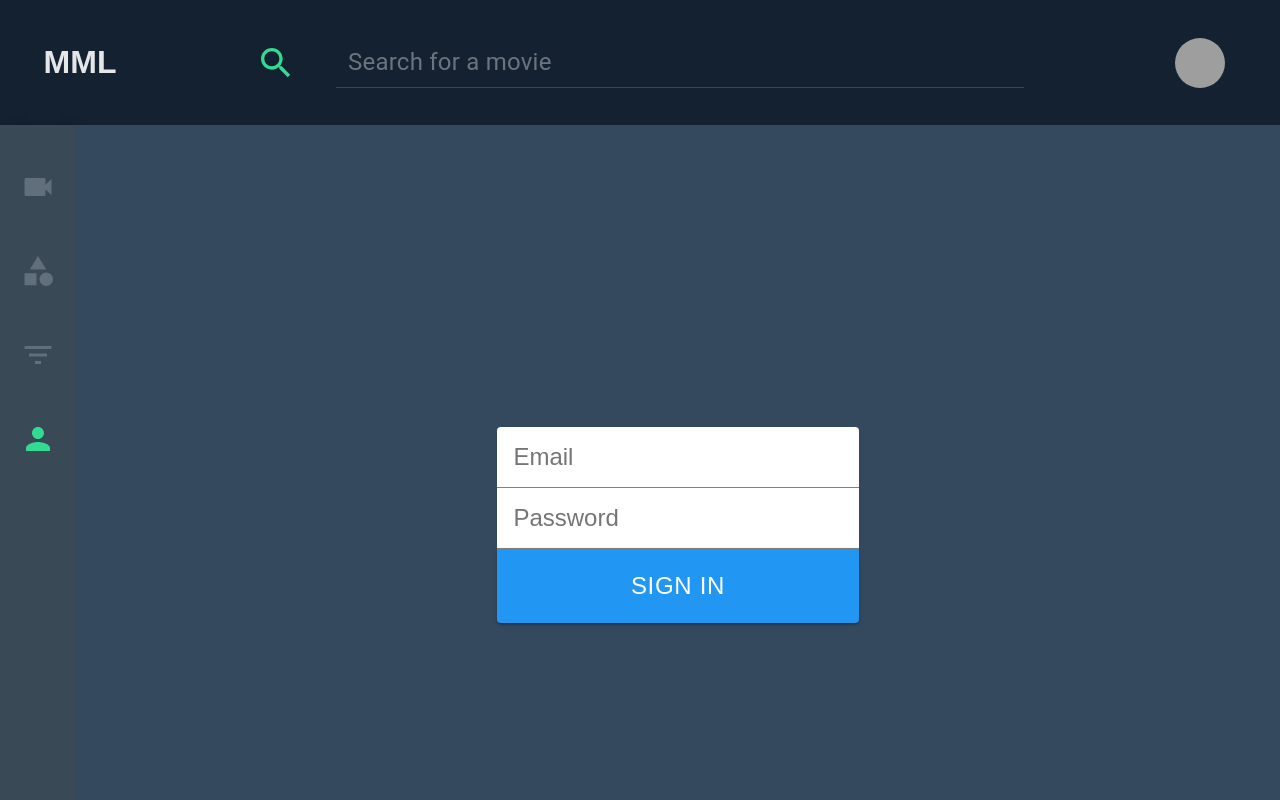
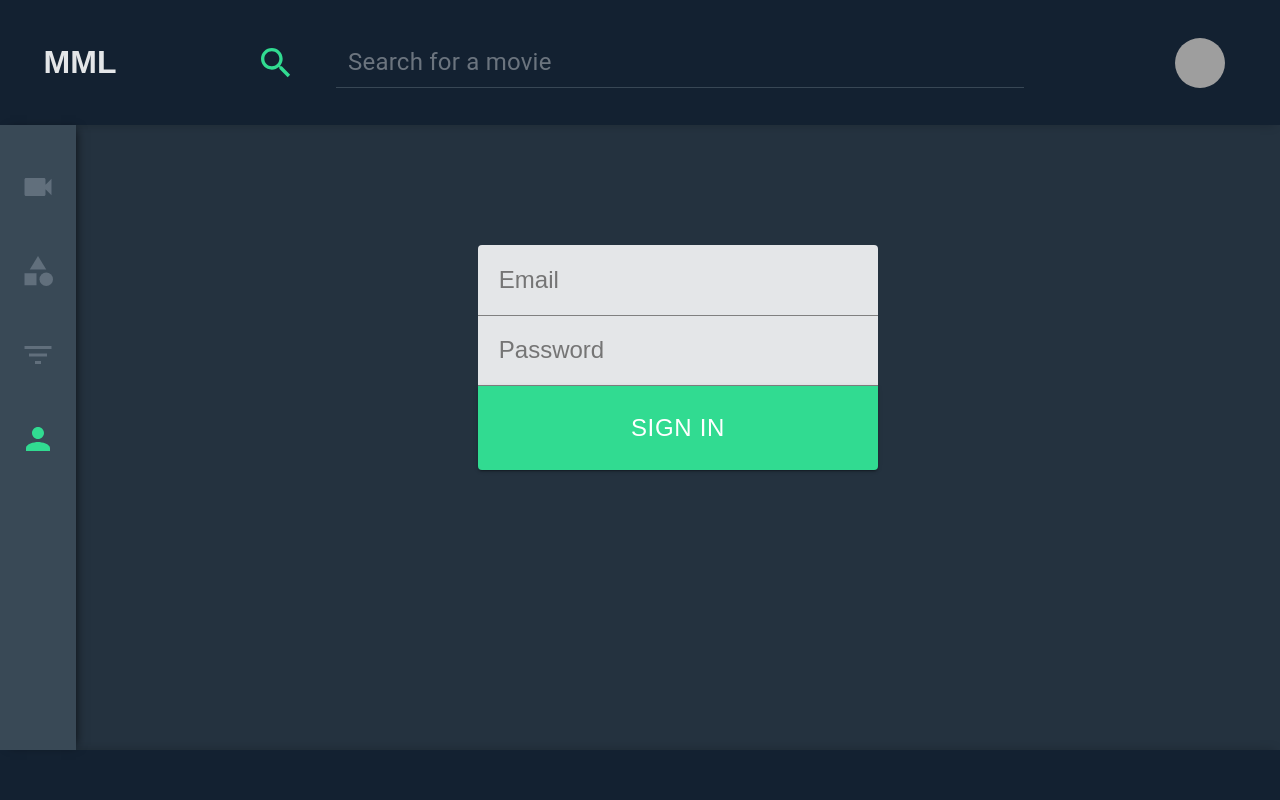
Before and after one commit to aanndch/My-Movies-List, a React (Create React App) app in the folder client/: page /login in a window 1280 px wide. Shown: the top 800 px of the page. Built offline with nearby package versions, Linux system fonts and the light colour scheme; no server answers; grey boxes are pictures that could not be loaded.

Commit message:
Fixed regisration and login page height

```diff
--- a/client/src/pages/Register.css
+++ b/client/src/pages/Register.css
@@ -1,22 +1,22 @@
 .container {
-  height: 100vh;
   width: 100%;
   display: flex;
   justify-content: center;
-  align-items: center;
-  background: #34495e;
+  height: calc(100vh - 175px);
 }
 
 .registration {
-  width: 30%;
+  margin-top: 15vh;
+  width: 400px;
   display: flex;
   flex-flow: column;
 }
 
 .registration input {
+  background-color: #e4e6e8;
   border: none;
   border-bottom: 1px solid grey;
-  padding: 1rem;
+  padding: 1.3rem;
   font-size: 1.5rem;
 }
 
@@ -26,8 +26,8 @@
 
 #sign-up {
   border-radius: 0 0 4px 4px;
-  background: #2196f3;
+  background: #31db91;
   color: white;
-  padding: 1rem;
+  padding: 1.3rem;
   font-size: 1.5rem;
 }
```
